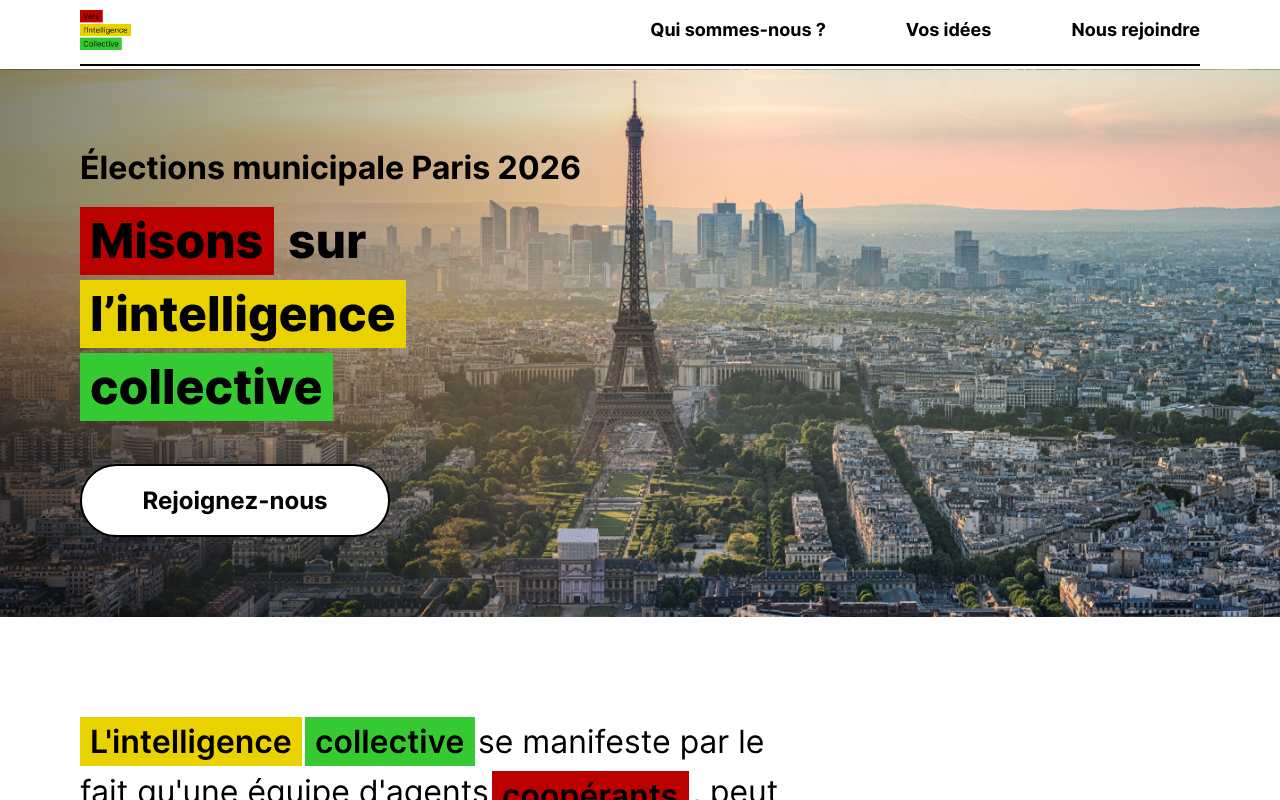
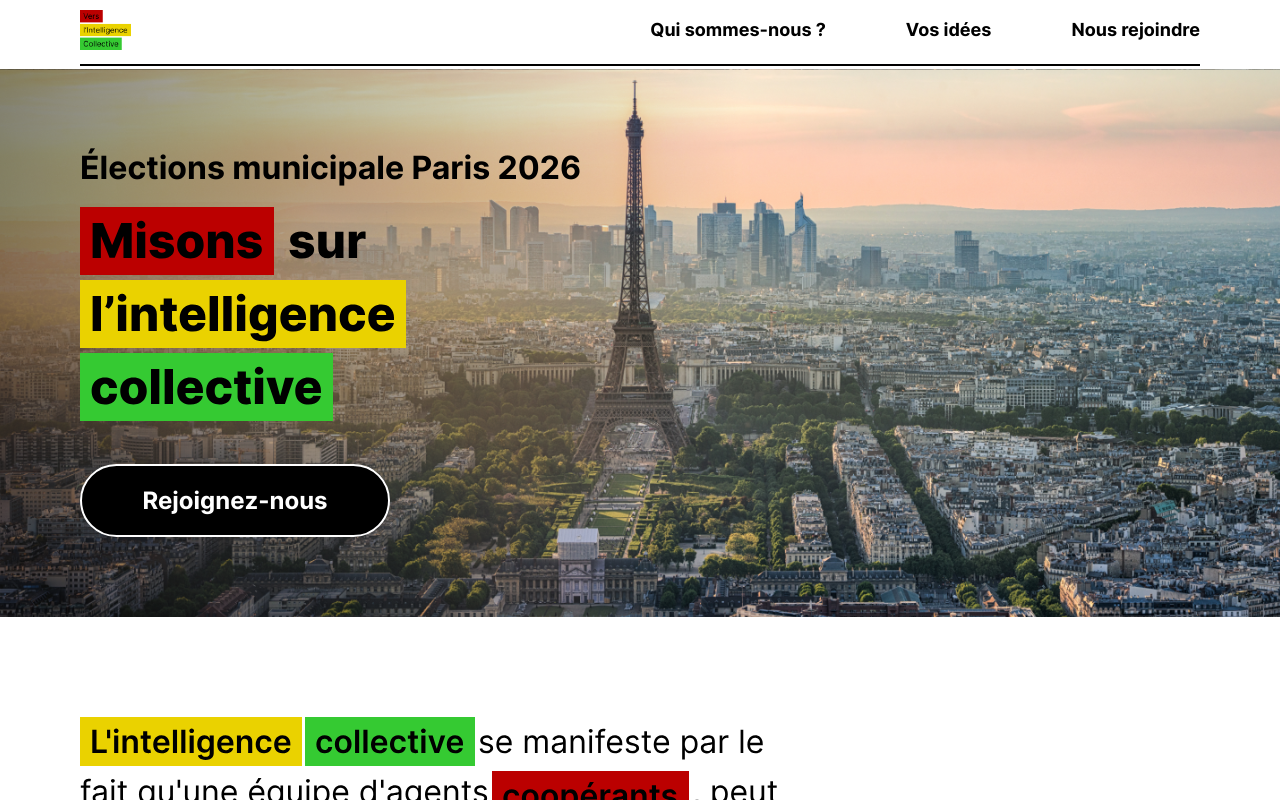
Before and after one commit to bdulong/VIC, a React (Create React App) app: page / in a window 1280 px wide. In both pictures the pointer is over the element 235 px from the left and 500 px from the top of the page. Shown: the top 800 px of the page. Built offline with nearby package versions, Linux system fonts and the light colour scheme.

Commit message:
ajout avant hash link

```diff
--- a/src/components/assets/cta/cta.css
+++ b/src/components/assets/cta/cta.css
@@ -13,6 +13,12 @@
     text-align: center;
 }
 
+.cta-join:hover {
+    background-color: black;
+    color: white;
+    border-color: white;
+}
+
 .cta-join p {
     display: inline-block;
     font-family: Inter;
@@ -21,3 +27,7 @@
     color: black;
     text-decoration: none;
 }
+
+.cta-join:hover p {
+    color: white;
+}
--- a/src/components/assets/header/header.css
+++ b/src/components/assets/header/header.css
@@ -43,6 +43,10 @@ div.lien-redirection ul {
     height: 22px;
 }
 
+div.lien-redirection ul:hover {
+    color: grey;
+}
+
 .barre {
     display: inline-block;
     height: 2px;
--- a/src/components/assets/header/header.jsx
+++ b/src/components/assets/header/header.jsx
@@ -10,7 +10,7 @@ const Header = () => {
                 <div className='header-content' >
                     <ul><Link to="/"> <img className='logo' src={Logo} alt="Vers l'intelligence collective"></img></Link></ul>
                     <div className='lien-redirection' >
-                    <Link to="/"><ul>Qui sommes-nous ?</ul></Link>
+                    <Link to="/#qui-sommes-nous"><ul>Qui sommes-nous ?</ul></Link>
                     <Link to="/vos-idees"><ul>Vos idées</ul></Link>
                     <Link to="/nous-rejoindre"><ul>Nous rejoindre</ul></Link>
                     </div>
```
Also changed, not shown: src/components/landing/landing.jsx (+1 -2 lines).
